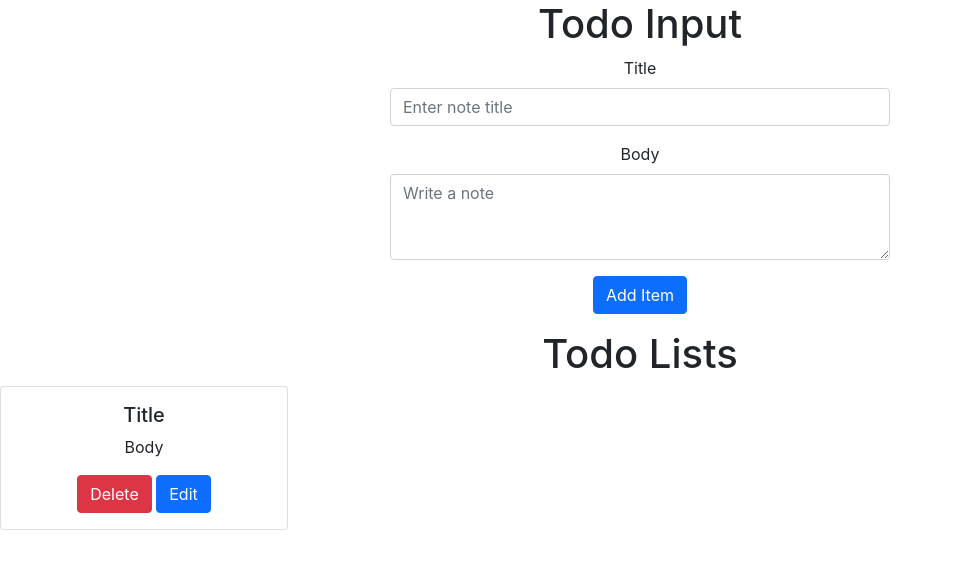
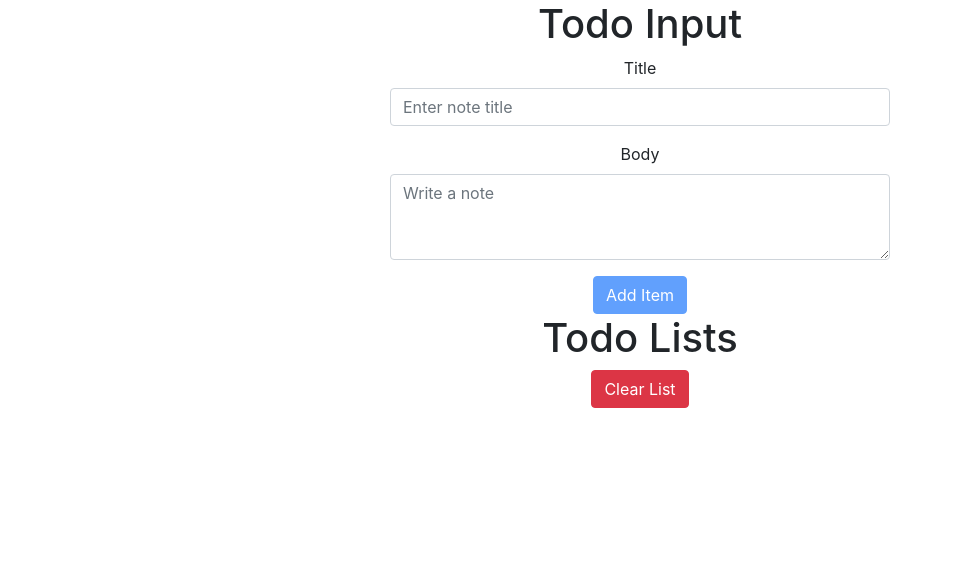
Before and after one commit to divyanshdixit/react-todo-list, a React (Create React App) app: page / in a window 1280 px wide. Shown: the top 566 px of the page, without its empty margins (0-953 px from the left). Built offline with nearby package versions, Linux system fonts and the light colour scheme.

Commit message:
todo application is finished

```diff
--- a/src/App.js
+++ b/src/App.js
@@ -3,48 +3,72 @@ import './App.css';
 import TodoInput from './components/TodoInput';
 import TodoList from './components/TodoList';
 import { v4 as uuidv4 } from 'uuid';
-import {useState} from 'react';
+import {useEffect, useState} from 'react';
 
 function App() {
 
-  const [items, setItems] = useState([
-    {
-    id:uuidv4(),
-    title:'First item',
-    body:'First body'
-  },
-  {
-    id:uuidv4(),
-    title:'Second item',
-    body:'Second body'
-  }
-  ])
+  // all states:
+  const [items, setItems] = useState([])
+
+  // const [id, setId] = useState(uuidv4());
 
   const [item, setItem] = useState({
     title:'',
     body:''
   })
-  const [body, setBody] = useState('')
-  const [editItem, setEditItem] = useState(false)
+
+  const [editItem, setEditItem] = useState(false);
 
   const handleChange = (e) =>{
     console.log('handle chnage')
+    const {name, value} = e.target;
+    setItem( (prev) => {
+      return {
+        ...prev,
+        [name] : value
+      }
+    })
   }
 
   const handleSubmit = (e) => {
-    console.log('handle Submit')
+    e.preventDefault();
+    // add id for the the item
+    item.id = uuidv4()
+
+    setItems( (prev) => {
+      return [...prev, item]
+    })
+
+    setItem({
+      title:'',
+      body:''
+    })
+    // when working with edit items this will be in use, but at the time of add this is not much useful:
+    setEditItem(false);
   }
 
   const clearList = (e) => {
-    console.log('Clear list')
+    setItems([]);
   }
 
   const handleEdit = (id) => {
-    console.log(`handle edit ${id}`)
+    item.id = id
+    handleDelete(id);
+
+    const selectedItem = items.find( val => val.id === id);
+
+    setItem({
+        title:selectedItem.title,
+        body:selectedItem.body
+      })
+
+    setEditItem(true);
   }
 
   const handleDelete = (id) => {
-    console.log(`handler delete ${id}`)
+
+    setItems( items.filter( (val) =>  val.id !== id) );
+
   }
 
   return (
--- a/src/components/TodoInput.jsx
+++ b/src/components/TodoInput.jsx
@@ -18,8 +18,8 @@ const TodoInput = (props) => {
                     <textarea className="form-control" id="body" rows="3" name="body" value={item.body} onChange={handleChange} placeholder="Write a note"></textarea>
                 </div>
                 <div className="col-auto">
-                    <button type="submit" className="btn btn-primary mb-3">
-                        Add Item
+                    <button type="submit" className={editItem ?  ' btn btn-success ' : 'btn btn-primary'} disabled={(item.title && item.body) ? false : true}>
+                       {editItem ? 'Edit item' : 'Add Item'}
                     </button>
                 </div>
             </form>
--- a/src/components/TodoItem.jsx
+++ b/src/components/TodoItem.jsx
@@ -1,10 +1,25 @@
 import React from 'react'
 
-const TodoItem = () => {
+const TodoItem = (props) => {
+
+    const {title, body, handleDelete, handleEdit} = props;
+
     return (
-        <div>
 
-        </div>
+            <div className="card" style={{width: '18rem'}}>
+                <div className="card-body">
+                    <h5 className="card-title">{title}</h5>
+                    <p className="card-text"> {body} </p>
+                    <button type="button" className="btn btn-danger" onClick={handleDelete}>
+                        Delete
+                    </button>
+                    &nbsp;
+                    <button type="button" className="btn btn-primary" onClick={handleEdit}>
+                        Edit
+                    </button>
+                </div>
+            </div>
+
     )
 }
 
--- a/src/components/TodoList.jsx
+++ b/src/components/TodoList.jsx
@@ -1,25 +1,29 @@
 import React from 'react'
 import TodoItem from './TodoItem'
 
-const TodoList = () => {
+const TodoList = (props) => {
+
+    const {items, clearList, handleDelete, handleEdit} = props;
+
     return (
         <div>
             <h1> Todo Lists </h1>
-            <TodoItem/>
-            <div className="card" style={{width: '18rem'}}>
-                {/* <img className="card-img-top" src="..." alt="Card image cap"/> */}
-                <div className="card-body">
-                    <h5 className="card-title">Title</h5>
-                    <p className="card-text"> Body </p>
-                    <button type="button" className="btn btn-danger">
-                        Delete
-                    </button>
-                    &nbsp;
-                    <button type="button" className="btn btn-primary">
-                        Edit
-                    </button>
-                </div>
+            <div style={{display:'flex'}}>
+            {
+                items.map( (item, index) => {
+                    return <TodoItem
+                    key={item.id}
+                    title={item.title}
+                    body={item.body}
+                    handleDelete={() => handleDelete(item.id)}
+                    handleEdit = {() => handleEdit(item.id)}
+                    />
+                })
+            }
             </div>
+
+            <button type="button" className="btn btn-danger" onClick={clearList}> Clear List </button>
+
         </div>
     )
 }
```
